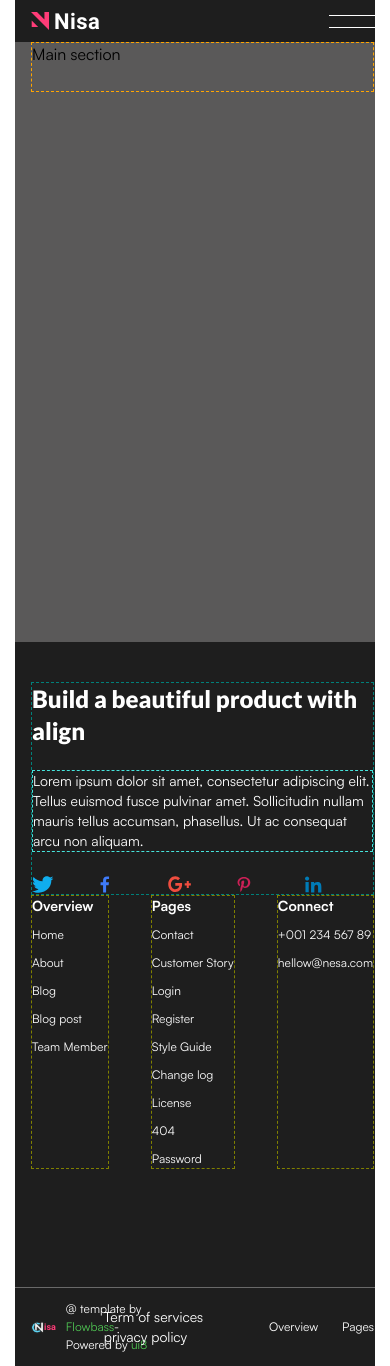
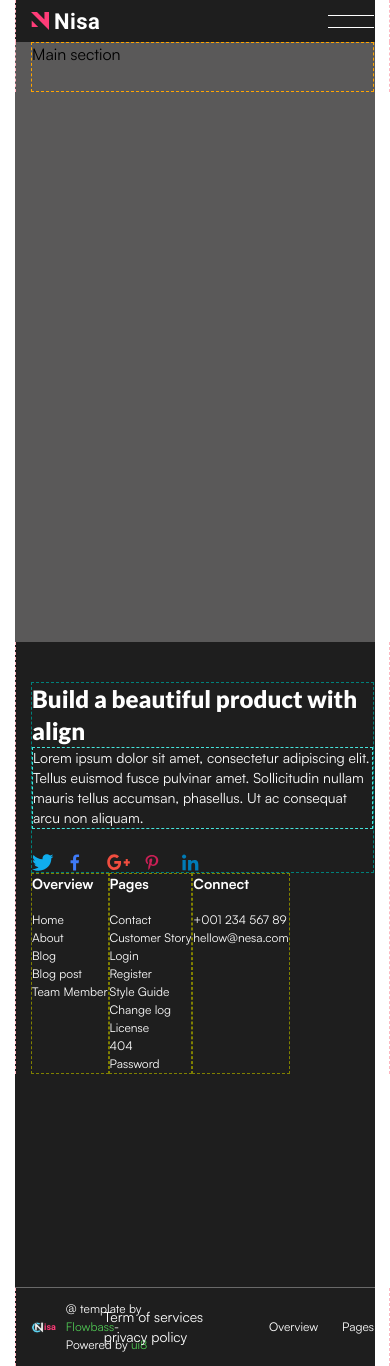
Before and after one commit to DmDrozhin/nisa-teams-build, a Vue app: page / in a window 390 px wide. Built offline with nearby package versions, Linux system fonts and the light colour scheme.

Commit message:
bottom section. responsive v1

```diff
--- a/src/components/bottom-menu.vue
+++ b/src/components/bottom-menu.vue
@@ -54,39 +54,46 @@ const menu = computed(() => data.value[Object.keys(data.value)[3]])
   &__wrap {
     @include wrapper;
     @include media('min', 'xs') { @include fc; padding-top: 40px; }
-    @include media('min', 'lg') { @include fr; column-gap: 20px; padding-top: 75px; padding-inline: 18px; }
-    @include media('min', 'xxl') { column-gap: 20px; padding-top: 80px; }
+    @include media('min', 'lg') { @include fr; column-gap: 20px; padding: 73px 20px 0 20px; }
+    @include media('min', 'xxl') { column-gap: 20px; padding: 80px 0 0 0; }
   }
   &__side-l {
     border: 0.5px dashed rgb(0, 128, 122);
     @include media('min', 'xs') { flex: 1 1 100%; }
-    @include media('min', 'lg') { flex: 0 0 349px; padding-right: 80px; }
-    @include media('min', 'xxl') { flex: 0 0 474px; padding-right: 100px; }
+    @include media('min', 'lg') { flex: 0 0 333px; padding-right: 6%; }
+    @include media('min', 'xxl') { flex: 0 0 455px; padding-right: 7%; }
     & .adv {
       color: $wt;
       &__title {
         @include media('min', 'xs') { @include H8; }
-        @include media('min', 'lg') { @include H6; }
-        @include media('min', 'xxl') { @include H5; }
-        margin-bottom: 23px;
+        @include media('min', 'lg') { @include H6; margin-bottom: 16px; }
+        @include media('min', 'xxl') { @include H5; margin-bottom: 27px; }
+
       }
       &__sub-title {
         border: 0.5px dashed rgb(70, 228, 220);
         @include media('min', 'xs') { @include P9-R; }
         @include media('min', 'xxl') { @include P6-R; }
-        margin-bottom: 23px;
+        margin-bottom: 24px;
       }
     }
   }
   &__side-r {
     flex: 1 1 100%;
     & .links {
-      @include fr-sb;
+      @include fr-st;
+
+      @include media('min', 'xs') { @include P7-B; }
+      @include media('min', 'lg') { @include P4-B; column-gap: 12%; }
+      @include media('min', 'xxl') { @include P1-B; column-gap: 100px; }
       &__group {
         color: $wt;
         border: 0.5px dashed olive;
         @include fc-st-st;
-        row-gap: 10px;
+
+        @include media('min', 'xs') { row-gap: 17px; }
+        @include media('min', 'lg') { row-gap: 22px; }
+        @include media('min', 'xxl') { row-gap: 17px; }
       }
       &__title {
         @include media('min', 'xs') { @include P7-B; }
@@ -95,10 +102,9 @@ const menu = computed(() => data.value[Object.keys(data.value)[3]])
       }
       &__list {
         @include media('min', 'xs') { @include P10-R; }
-        @include media('min', 'lg') { @include P9-R; }
-        @include media('min', 'xxl') { @include P6-R; }
+        @include media('min', 'lg') { @include P9-R; row-gap: 16px; }
+        @include media('min', 'xxl') { @include P6-R; row-gap: 16px; }
         @include fc-st-st;
-        row-gap: 10px;
       }
       &__link {}
     }
--- a/src/components/socials-block.vue
+++ b/src/components/socials-block.vue
@@ -20,9 +20,11 @@ const props = defineProps({ setts: { type: Array } })
 <style lang="scss" scoped>
 .socials {
   // border: 0.5px dashed orange;
-  width: 100%;
   height: 19px;
   @include fr-sb-c;
+  @include media('min', 'xs') { width: 55%; }
+  @include media('min', 'lg') { width: 70%; }
+  @include media('min', 'xxl') { width: 52%; }
   &__icon {
     // border: 0.5px dashed rgb(0, 21, 255);
     flex: 0 0 20%;
--- a/src/styles/fonts/fonts-h.scss
+++ b/src/styles/fonts/fonts-h.scss
@@ -27,6 +27,7 @@
   font-family: 'Lato-Black';
   font-size: 32px;
   line-height: 44px;
+  letter-spacing: -.3px;
 }
 @mixin H7 {
   font-family: 'Lato-Black';
--- a/src/styles/layouts.scss
+++ b/src/styles/layouts.scss
@@ -20,6 +20,8 @@ $breaks: ("xs": 0px, "sm": 375px, "lg": 834px, 'xxl': 1440px);
   @include media('min', 'sm') { width: 375px; }
   @include media('min', 'lg') { width: 834px; }
   @include media('min', 'xxl') {width: 1440px; }
+  border-left: 0.5px dashed lightpink;
+  border-right: 0.5px dashed lightpink;
 };
 // Page container
 @mixin wrapper {
```
Also changed, not shown: 12 other files (tests, documents, lock files or other folders).
